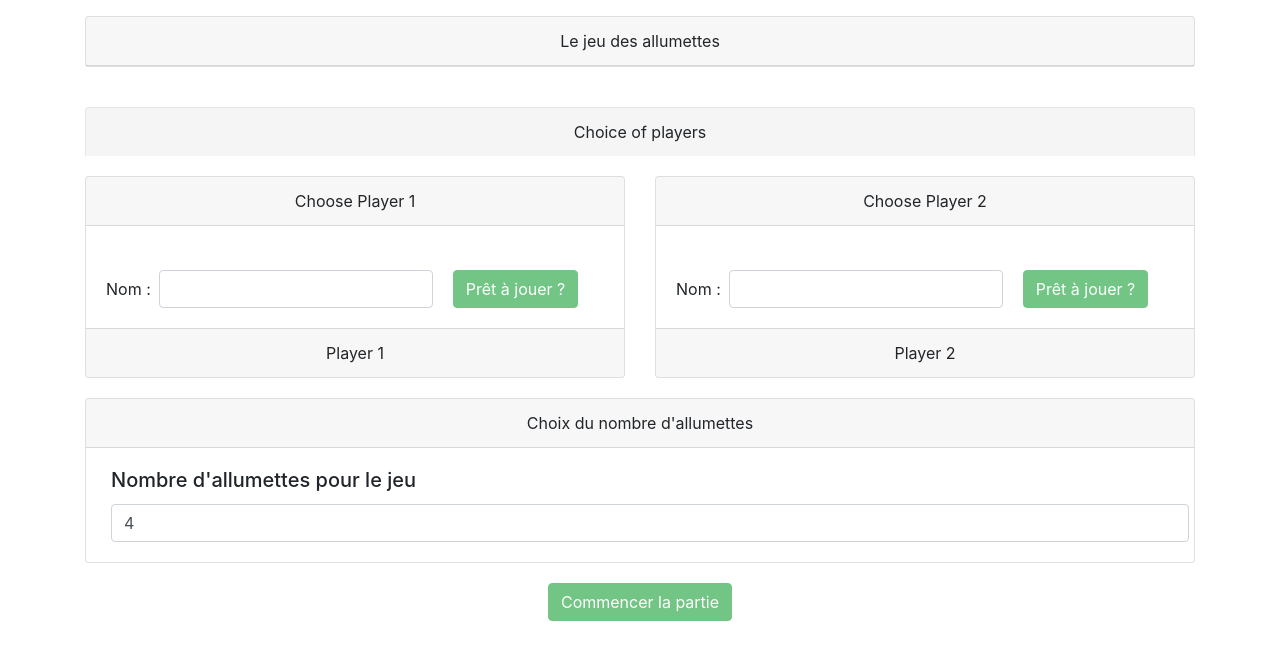
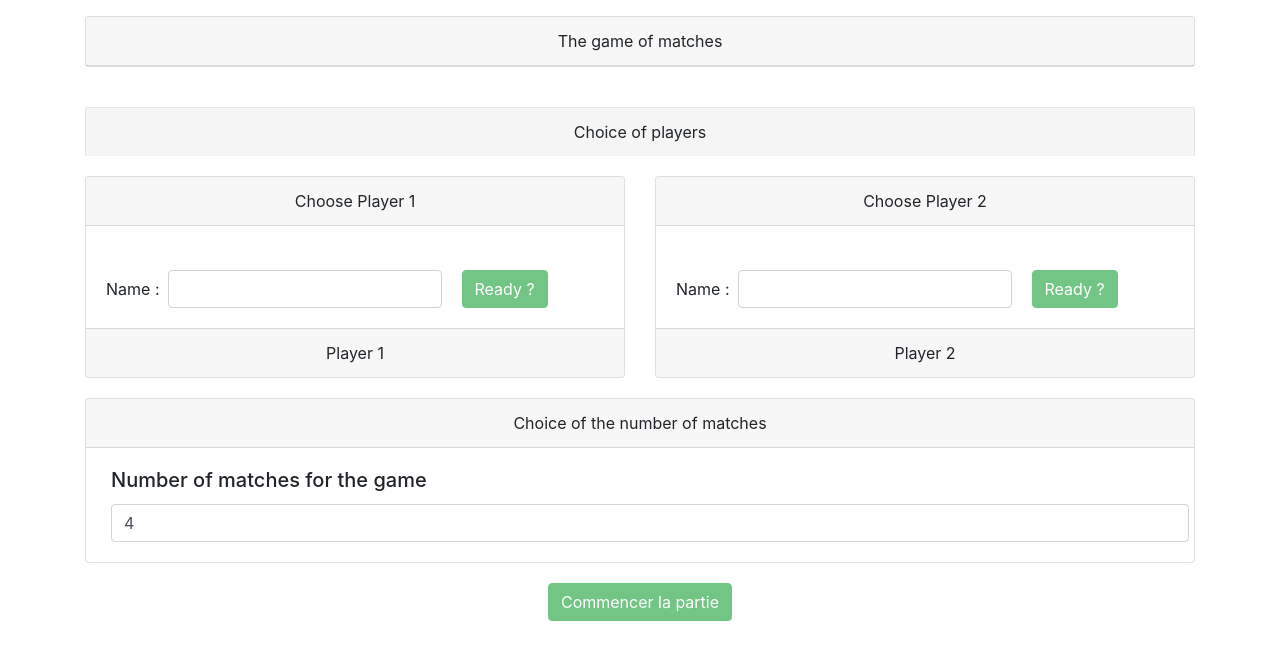
Before and after one commit to KapOraal/jeuAllumettes, an Angular app: page / in a window 1280 px wide. Shown: the top 660 px of the page. Built offline with nearby package versions, Linux system fonts and the light colour scheme.

Commit message:
Translate text

```diff
--- a/src/app/game/game.component.html
+++ b/src/app/game/game.component.html
@@ -1,7 +1,7 @@
 <div class="text-center mt-3" style="margin-bottom: 40px">
     <div class="card">
         <div class="card-header">
-            Le jeu des allumettes
+                The game of matches
         </div>
     </div>
 </div>
@@ -52,12 +52,12 @@
 
     <div class="card text-center" style="margin-top: 20px">
         <div class="card-header">
-            Choix du nombre d'allumettes
+                Choice of the number of matches
         </div>
 
         <div class="card-body">
             <div class="row">
-                <h5 class="card-title" style="margin-left: 20px">Nombre d'allumettes pour le jeu</h5>
+                <h5 class="card-title" style="margin-left: 20px">Number of matches for the game</h5>
                 <input type="number" style="margin-left: 20px" [(ngModel)]="nbMatches" class="form-control" value=""
                     min="4" max="100" required />
             </div>
@@ -76,20 +76,20 @@
 <div *ngIf="started" class="jumbotron mt-4">
     <div *ngIf="listMatch.length > 0">
         <div class="h5">Whoever takes the last match wins the game!</div>
-        <div class="h3">C'est au tour de <strong>{{ this.currentPlayer.name }}</strong> : </div>
+        <div class="h3">It's the turn of <strong>{{ this.currentPlayer.name }}</strong> : </div>
         <div *ngIf="listMatch.length > 0">
             <div *ngFor="let match of listMatch; let i = index" class="match-icon"
                 [ngClass]="{'selected': match.selected}" (mouseover)="isSelectable(i)" (click)="removeMatches()"></div>
         </div>
     </div>
     <div *ngIf="listMatch.length == 0">
-        <div class="h2">Résultat :</div>
+        <div class="h2">Result :</div>
         <div class="text-center mt-4">
-            <div class="alert alert-success h2 p-5 mb-5">{{ this.currentPlayer.name }} a gagné la partie !
+            <div class="alert alert-success h2 p-5 mb-5">{{ this.currentPlayer.name }} won the game !
                 ({{ this.currentPlayer.nbVictory }} victoire(s))</div>
             <hr class="mb-5">
-            <button class="btn btn-lg btn-primary mr-3" (click)="restartGame()">Faire la revanche ?</button>
-            <button class="btn btn-lg btn-info" (click)="resetGame()">Recommencer une nouvelle partie ?</button>
+            <button class="btn btn-lg btn-primary mr-3" (click)="restartGame()">Make the revanch ?</button>
+            <button class="btn btn-lg btn-info" (click)="resetGame()">Start a new game ?</button>
         </div>
     </div>
 </div>
--- a/src/app/player-form/player-form.component.html
+++ b/src/app/player-form/player-form.component.html
@@ -1,8 +1,8 @@
 <form [formGroup]="playerForm" (ngSubmit)="submitPlayer()" *ngIf="!submitted" class="form-inline">
     <div class="form-group mr-3">
-        <label>Nom : </label>
+        <label>Name : </label>
         <input type="text" style="margin-right: 20px" class="form-control ml-2" formControlName="name" required>
-        <button type="submit" class="btn btn-success" [disabled]="!playerForm.valid">Prêt à jouer ?</button>
+        <button type="submit" class="btn btn-success" [disabled]="!playerForm.valid">Ready ?</button>
     </div>
 
     <div *ngIf="name.touched && name.errors && name.errors.required" class="text-danger">
```
